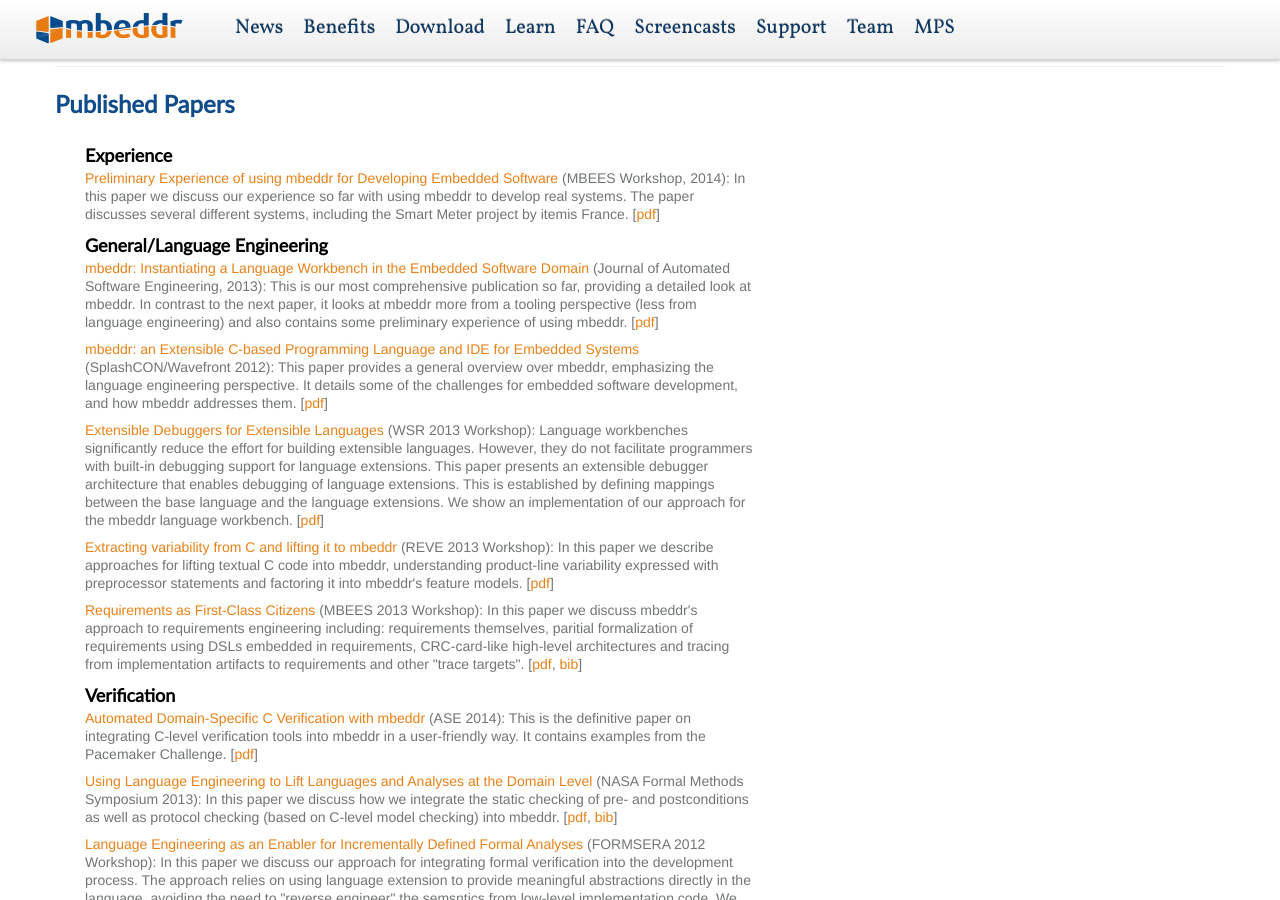
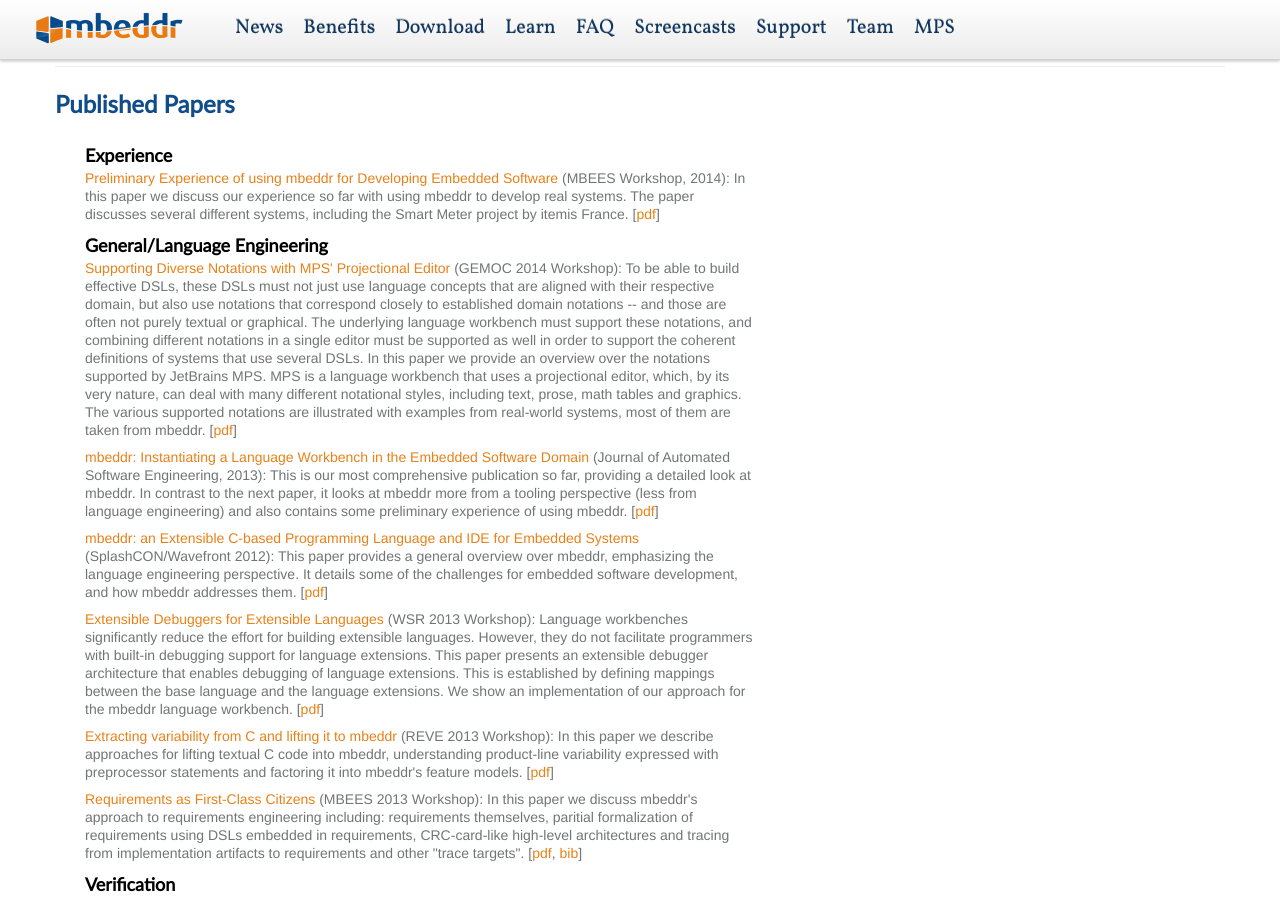
Before and after one commit to mbeddr/mbeddr.github.io, a Jekyll site: the page learn.html, which Jekyll copies as it is, in a window 1280 px wide and 900 px high, scrolled down 490 px. Built offline with Jekyll 4.4.1, drawn with Linux system fonts in a browser that asks for light colours; nearby versions of some CDN libraries; library files that are not in the unit come from our copies.

Commit message:
added gemoc paper

```diff
--- a/learn.html
+++ b/learn.html
@@ -215,6 +215,27 @@
 
 
             <h3 style="color:black">General/Language Engineering</h3>
+
+
+            <p>
+                <a href='files/gemoc2014-MPSNotations.pdf'>Supporting Diverse Notations with MPS' Projectional Editor</a>
+                (GEMOC 2014 Workshop):
+                To be able to build effective DSLs, these DSLs must not just use language
+                concepts that are aligned with their respective domain, but also use notations
+                that correspond closely to established domain notations -- and those are often
+                not purely textual or graphical. The underlying language workbench must support
+                these notations, and combining different notations in a single editor must
+                be supported as well in order to support the coherent definitions of systems that
+                use several DSLs. In this paper we provide an overview over the notations
+                supported by JetBrains MPS. MPS is a language workbench that uses a projectional
+                editor, which, by its very nature, can deal with many different notational
+                styles, including text, prose, math tables and graphics.
+                The various supported notations are illustrated with examples from real-world systems,
+                most of them are taken from mbeddr.
+                [<a href='files/gemoc2014-MPSNotations.pdf'/>pdf</a>]
+            </p>
+
+
 
             <p>
                 <a href='files/voelteretal-mbeddr-final.pdf'>mbeddr: Instantiating a Language Workbench in the Embedded Software Domain</a>
```
Also changed, not shown: 1 other file.
